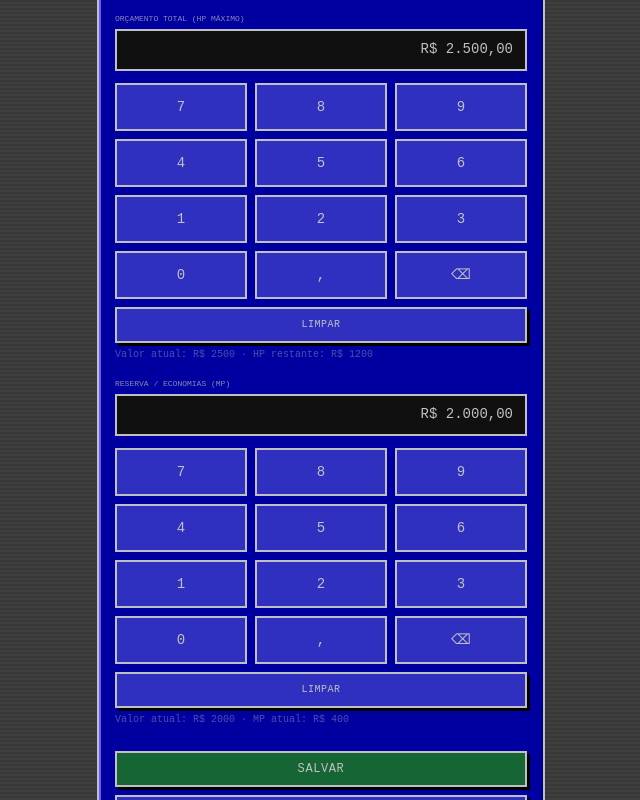
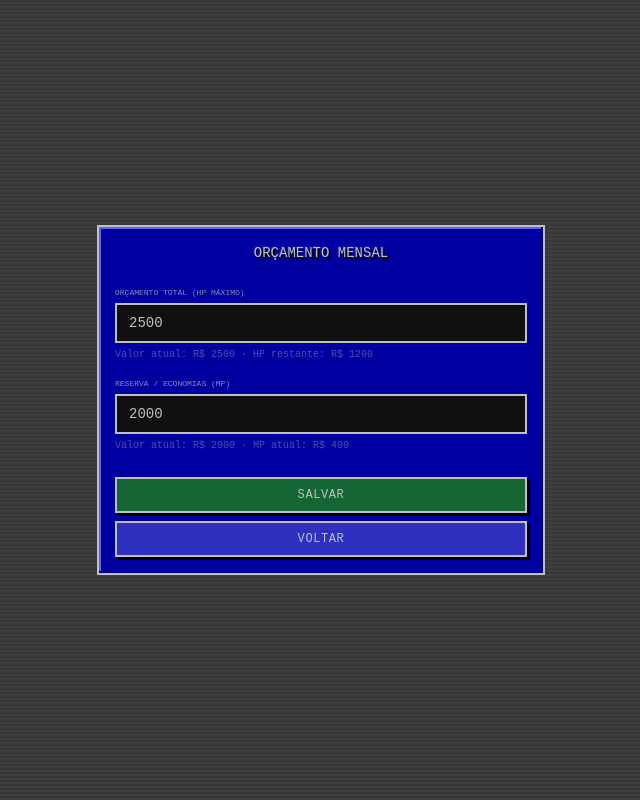
Before and after one commit to Arthurmt15/finan-as, a Next.js app in the folder polybudget/: page /dashboard/orcamento in a window 1280 px wide. Shown: the whole page, without its empty margins (319-959 px from the left). Built offline with nearby package versions, Linux system fonts and the light colour scheme.

Commit message:
fix: remove teclado numerico e adiciona readOnly nos campos de valor

```diff
--- a/polybudget/src/app/dashboard/novo-gasto/page.tsx
+++ b/polybudget/src/app/dashboard/novo-gasto/page.tsx
@@ -5,7 +5,6 @@ import { useRouter } from 'next/navigation'
 import { useTransactions } from '@/hooks/useTransactions'
 import { categories } from '@/data/categories'
 import { DialogOverlay } from '@/components/ui/DialogOverlay'
-import { NumericKeypad } from '@/components/ui/NumericKeypad'
 import type { CategoryId } from '@/types'
 
 /** Temas visuais (gradiente e borda) para cada categoria de gasto */
@@ -112,7 +111,16 @@ export default function NovoGastoPage() {
               <label className="font-pixel text-[8px] text-ps1-white/70 block mb-1">
                 VALOR (R$)
               </label>
-              <NumericKeypad value={amount} onChange={setAmount} placeholder="0,00" />
+              <input
+                type="number"
+                step="0.01"
+                min="0.01"
+                readOnly
+                placeholder="0,00"
+                value={amount}
+                className="w-full bg-ps1-black border-2 border-ps1-white text-ps1-white font-pixel text-sm
+                           px-3 py-2 outline-none"
+              />
             </div>
             <div className="mb-4">
               <label className="font-pixel text-[8px] text-ps1-white/70 block mb-1">
--- a/polybudget/src/app/dashboard/orcamento/page.tsx
+++ b/polybudget/src/app/dashboard/orcamento/page.tsx
@@ -4,7 +4,6 @@ import { useState } from 'react'
 import { useRouter } from 'next/navigation'
 import { usePlayerStore } from '@/stores/usePlayerStore'
 import { DialogOverlay } from '@/components/ui/DialogOverlay'
-import { NumericKeypad } from '@/components/ui/NumericKeypad'
 
 /**
  * Página "Orçamento" — define HP máximo (orçamento mensal) e
@@ -38,9 +37,12 @@ export default function OrcamentoPage() {
           <label className="font-pixel text-[8px] text-ps1-white/70 block mb-1">
             ORÇAMENTO TOTAL (HP MÁXIMO)
           </label>
-          <NumericKeypad
+          <input
+            type="number"
+            min="1"
+            readOnly
             value={budgetInput}
-            onChange={(v) => { setBudgetInput(v); setSaved(false) }}
+            className="w-full bg-ps1-black border-2 border-ps1-white text-ps1-white font-pixel text-sm px-3 py-2 outline-none"
           />
           <p className="font-mono text-[10px] text-ps1-white/40 mt-1">
             Valor atual: R$ {maxHp.toFixed(0)} · HP restante: R$ {hp.toFixed(0)}
@@ -51,9 +53,12 @@ export default function OrcamentoPage() {
           <label className="font-pixel text-[8px] text-ps1-white/70 block mb-1">
             RESERVA / ECONOMIAS (MP)
           </label>
-          <NumericKeypad
+          <input
+            type="number"
+            min="0"
+            readOnly
             value={savingsInput}
-            onChange={(v) => { setSavingsInput(v); setSaved(false) }}
+            className="w-full bg-ps1-black border-2 border-ps1-white text-ps1-white font-pixel text-sm px-3 py-2 outline-none"
           />
           <p className="font-mono text-[10px] text-ps1-white/40 mt-1">
             Valor atual: R$ {maxMp.toFixed(0)} · MP atual: R$ {mp.toFixed(0)}
--- a/polybudget/src/components/ui/NumericKeypad.tsx
+++ /dev/null
@@ -1,65 +0,0 @@
-'use client'
-
-interface NumericKeypadProps {
-  value: string
-  onChange: (value: string) => void
-  placeholder?: string
-}
-
-function formatDisplay(raw: string): string {
-  if (!raw || raw === '') return ''
-  const num = parseFloat(raw)
-  if (isNaN(num)) return raw
-  return num.toLocaleString('pt-BR', { minimumFractionDigits: 2, maximumFractionDigits: 2 })
-}
-
-export function NumericKeypad({ value, onChange, placeholder }: NumericKeypadProps) {
-  function handleKey(k: string) {
-    if (k === 'backspace') {
-      onChange(value.slice(0, -1))
-    } else if (k === 'clear') {
-      onChange('')
-    } else if (k === ',') {
-      if (!value.includes('.') && !value.includes(',')) {
-        onChange(value + '.')
-      }
-    } else if (k >= '0' && k <= '9') {
-      const parts = value.split(/[.,]/)
-      if (parts.length === 2 && parts[1].length >= 2) return
-      onChange(value + k)
-    }
-  }
-
-  const keys = [
-    ['7', '8', '9'],
-    ['4', '5', '6'],
-    ['1', '2', '3'],
-    ['0', ',', '⌫'],
-  ]
-
-  return (
-    <div className="w-full">
-      <div className="w-full bg-ps1-black border-2 border-ps1-white text-ps1-white font-pixel text-sm px-3 py-2 mb-3 text-right min-h-[42px]">
-        {value ? `R$ ${formatDisplay(value)}` : placeholder || '0,00'}
-      </div>
-      <div className="grid grid-cols-3 gap-2 mb-2">
-        {keys.flat().map((k) => (
-          <button
-            key={k}
-            onClick={() => handleKey(k === '⌫' ? 'backspace' : k)}
-            className="bg-ps1-blue-light border-2 border-ps1-white text-ps1-white font-pixel text-sm py-3
-                       hover:bg-ps1-blue active:translate-y-0.5"
-          >
-            {k}
-          </button>
-        ))}
-      </div>
-      <button
-        onClick={() => onChange('')}
-        className="btn-ps1 w-full text-[10px]"
-      >
-        LIMPAR
-      </button>
-    </div>
-  )
-}
```
